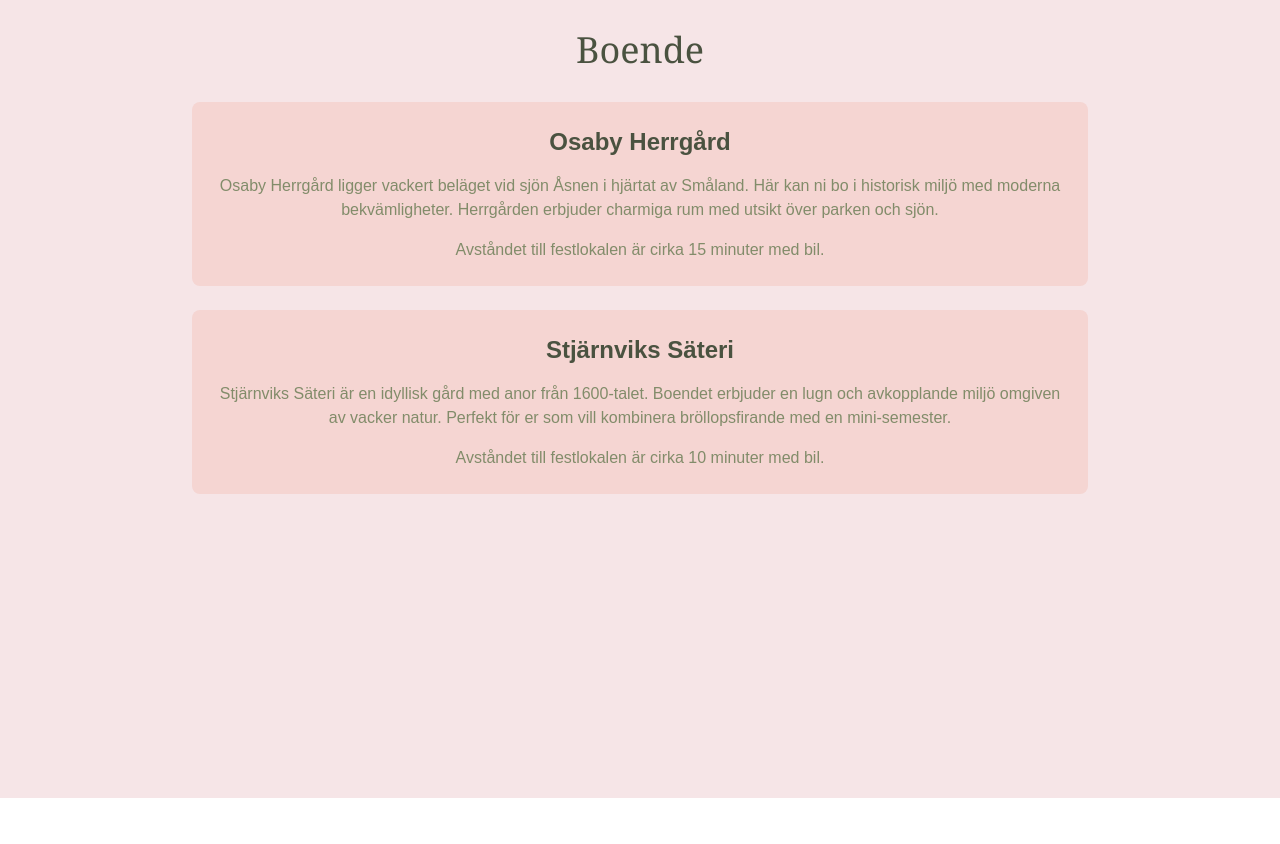
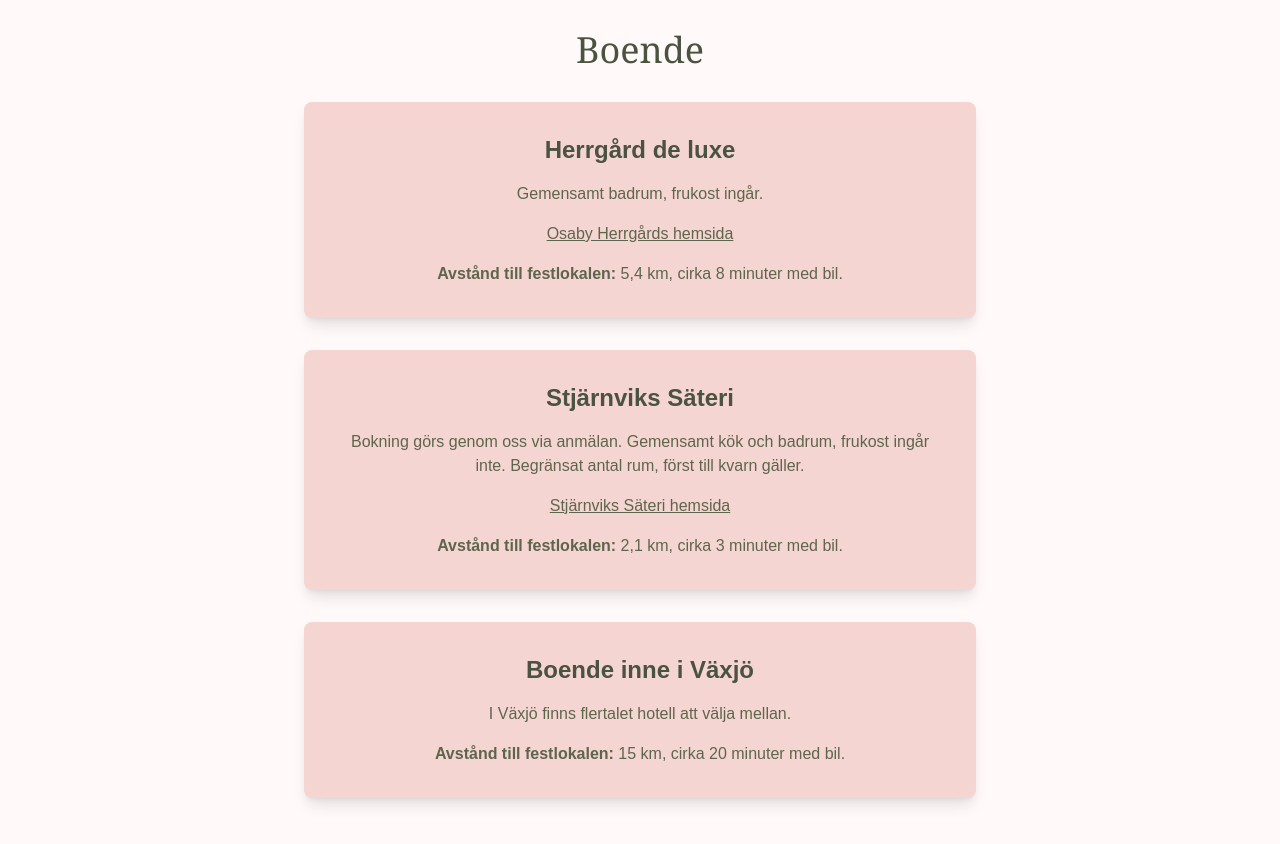
Before and after one commit to Alecktos/alecktos-website, a Next.js app: page /accommodation in a window 1280 px wide. Shown: the part 586-1430 px from the top of the page. Before the commit the page ends 1384 px from the top, so only its background shows below. Built offline with nearby package versions, Linux system fonts and the light colour scheme.

Commit message:
Improve content

```diff
--- a/app/accommodation/page.tsx
+++ b/app/accommodation/page.tsx
@@ -1,38 +1,54 @@
+import {BlushMediumBox} from "@/app/components/BlushMediumBox";
+
 export default function AccommodationPage() {
 	return (
-		<div className="min-h-screen bg-blush-light p-8">
+		<div className="min-h-screen bg-off-white p-8">
 			<div className="max-w-4xl mx-auto">
 				<h1 className="text-4xl font-serif text-sage-darker mb-8 text-center">
 					Boende
 				</h1>
 
-				<div className="bg-blush-medium rounded-lg p-6 mb-6">
+				<BlushMediumBox>
 					<h2 className="text-2xl font-semibold text-sage-darker mb-4">
-						Osaby Herrgård
+						Herrgård de luxe
 					</h2>
 					<p className="text-sage-dark mb-4">
-						Osaby Herrgård ligger vackert beläget vid sjön Åsnen i hjärtat av Småland.
-						Här kan ni bo i historisk miljö med moderna bekvämligheter. Herrgården
-						erbjuder charmiga rum med utsikt över parken och sjön.
+						Gemensamt badrum, frukost ingår.
+					</p>
+					<p className="text-sage-dark mb-4">
+						<a href="https://herrgarddeluxe.stay.at/" target="_blank" rel="noopener noreferrer" className="underline hover:text-sage-darker">Osaby Herrgårds hemsida</a>
 					</p>
 					<p className="text-sage-dark">
-						Avståndet till festlokalen är cirka 15 minuter med bil.
+						<b>Avstånd till festlokalen:</b> 5,4 km, cirka 8 minuter med bil.
 					</p>
-				</div>
+				</BlushMediumBox>
 
-				<div className="bg-blush-medium rounded-lg p-6">
+				<BlushMediumBox>
 					<h2 className="text-2xl font-semibold text-sage-darker mb-4">
 						Stjärnviks Säteri
 					</h2>
 					<p className="text-sage-dark mb-4">
-						Stjärnviks Säteri är en idyllisk gård med anor från 1600-talet.
-						Boendet erbjuder en lugn och avkopplande miljö omgiven av vacker natur.
-						Perfekt för er som vill kombinera bröllopsfirande med en mini-semester.
+						Bokning görs genom oss via anmälan. Gemensamt kök och badrum, frukost ingår inte. Begränsat antal rum, först till kvarn gäller.
+					</p>
+					<p className="text-sage-dark mb-4">
+						<a href="https://stjarnvik.nu/" target="_blank" rel="noopener noreferrer" className="underline hover:text-sage-darker">Stjärnviks Säteri hemsida</a>
 					</p>
 					<p className="text-sage-dark">
-						Avståndet till festlokalen är cirka 10 minuter med bil.
+						<b>Avstånd till festlokalen:</b> 2,1 km, cirka 3 minuter med bil.
 					</p>
-				</div>
+				</BlushMediumBox>
+
+				<BlushMediumBox>
+					<h2 className="text-2xl font-semibold text-sage-darker mb-4">
+						Boende inne i Växjö
+					</h2>
+					<p className="text-sage-dark mb-4">
+						I Växjö finns flertalet hotell att välja mellan.
+					</p>
+					<p className="text-sage-dark">
+						<b>Avstånd till festlokalen:</b> 15 km, cirka 20 minuter med bil.
+					</p>
+				</BlushMediumBox>
 			</div>
 		</div>
 	);
--- a/app/actions/registration.ts
+++ b/app/actions/registration.ts
@@ -127,7 +127,7 @@ async function sendEmailNotification(registrationData: RegistrationData) {
 
 	return await resend.emails.send({
 		from: 'Berlind Website <wedding@berlind.me>',
-		to: ['alexander.berlind@proton.me'],
+		to: ['alexander.berlind@proton.me', 'malin.johannesson.94@gmail.com'],
 		subject: subject,
 		html: emailBody,
 	});
@@ -171,6 +171,9 @@ async function sendConfirmationEmail(guestName: string, guestEmail: string, regi
 
 	emailBody += `
 		<p>Med vänliga hälsningar,<br>Malin & Alexander</p>`;
+
+	emailBody += `
+		<p>Detta mail kan inte besvaras</p>`;
 
 	return await resend.emails.send({
 		from: 'Berlind Website <wedding@berlind.me>',
--- /dev/null
+++ b/app/components/BlushMediumBox.tsx
@@ -0,0 +1,7 @@
+export function BlushMediumBox({ children }: { children: React.ReactNode }) {
+	return (
+		<div className="w-full max-w-2xl mx-auto mb-8 p-8 bg-blush-medium rounded-lg shadow-lg">
+			{ children }
+		</div>
+	);
+}
--- a/app/globals.css
+++ b/app/globals.css
@@ -6,7 +6,7 @@
 
   /* Wedding color palette */
   --sage-darker: #4A5240;
-  --sage-dark: #828C6A;
+  --sage-dark: #5D664C;
   --sage-light: #A0AB89;
   --sage-lighter: #C8D4B5;
   --off-white: #FFFAF9;
--- a/app/page.tsx
+++ b/app/page.tsx
@@ -1,4 +1,5 @@
 import RegistrationForm from "./components/RegistrationForm";
+import {BlushMediumBox} from "@/app/components/BlushMediumBox";
 
 export default function Home() {
   return (
@@ -7,10 +8,10 @@ export default function Home() {
         {/* Registration Form Section */}
         <section className="py-8 px-1" id="registration">
           {/* Information Section */}
-          <div className="w-full max-w-2xl mx-auto mb-8 p-8 bg-blush-medium rounded-lg shadow-lg">
-            <h2 className="text-3xl font-serif text-sage-darker mb-4 text-center">
-              Välkommen till vårt bröllop!
-            </h2>
+	        <h1 className="text-3xl font-serif text-sage-darker mb-4 text-center">
+		        Välkommen till vårt bröllop!
+	        </h1>
+          <BlushMediumBox>
             <p className="text-lg text-sage-darker mb-4 text-center">
               Vi gifter oss och vill gärna fira denna speciella dag tillsammans med er.
             </p>
@@ -31,7 +32,7 @@ export default function Home() {
 		          <p><strong>Förnamn Efternamn:</strong> 070-xxx xx xx | fornamn.efternamn@gmail.com</p>
 	          </div>
 	          </div>
-          </div>
+          </BlushMediumBox>
           <RegistrationForm />
         </section>
       </main>
--- a/app/schedule/page.tsx
+++ b/app/schedule/page.tsx
@@ -1,3 +1,5 @@
+import { BlushMediumBox } from "../components/BlushMediumBox";
+
 export default function SchedulePage() {
 	const scheduleItems = [
 		{
@@ -45,7 +47,7 @@ export default function SchedulePage() {
 	];
 
 	return (
-		<div className="min-h-screen bg-blush-light p-8">
+		<div className="min-h-screen bg-off-white p-8">
 			<div className="max-w-4xl mx-auto">
 				<h1 className="text-4xl font-serif text-sage-darker mb-4 text-center">
 					Schema
@@ -55,14 +57,14 @@ export default function SchedulePage() {
 				</p>
 
 			{/* Coming soon notice */}
-				<div className="bg-blush-medium rounded-lg p-6 mb-8 text-center">
+				<BlushMediumBox>
 					<h2 className="text-2xl font-semibold text-sage-darker mb-2">
-						🗓️ Schemat släpps snart!
+						Schemat släpps snart!
 					</h2>
 					<p className="text-sage-dark">
 						Det detaljerade schemat för bröllopsdagen kommer att publiceras här inom kort.
 					</p>
-				</div>
+				</BlushMediumBox>
 
 				<div className="relative">
 					{/* Blur overlay */}
@@ -72,17 +74,17 @@ export default function SchedulePage() {
 					{/* Blurred content */}
 					<div className="blur-sm select-none mb-8">
 						{/* Timeline line */}
-						<div className="absolute left-8 top-0 bottom-0 w-0.5 bg-sage-light hidden md:block"></div>
+						<div className="absolute left-1/2 -translate-x-1/2 top-0 bottom-0 w-0.5 bg-sage-light hidden md:block"></div>
 
 						{/* Schedule items */}
-						<div className="space-y-6">
+						<div className="space-y-6 flex flex-col items-center">
 							{scheduleItems.map((item, index) => (
 								<div
 									key={index}
-									className="bg-blush-medium rounded-lg p-6 md:ml-16 relative"
+									className="bg-blush-medium max-w-2xl w-full rounded-lg p-6 relative"
 								>
 									{/* Timeline dot */}
-									<div className="absolute -left-10 top-6 w-4 h-4 bg-sage-darker rounded-full border-4 border-blush-light hidden md:block"></div>
+									<div className="absolute left-1/2 -translate-x-1/2 -top-3 w-4 h-4 bg-sage-darker rounded-full border-4 border-blush-light hidden md:block"></div>
 
 									<div className="flex items-start gap-4">
 										<span className="text-3xl" role="img" aria-hidden="true">
```
